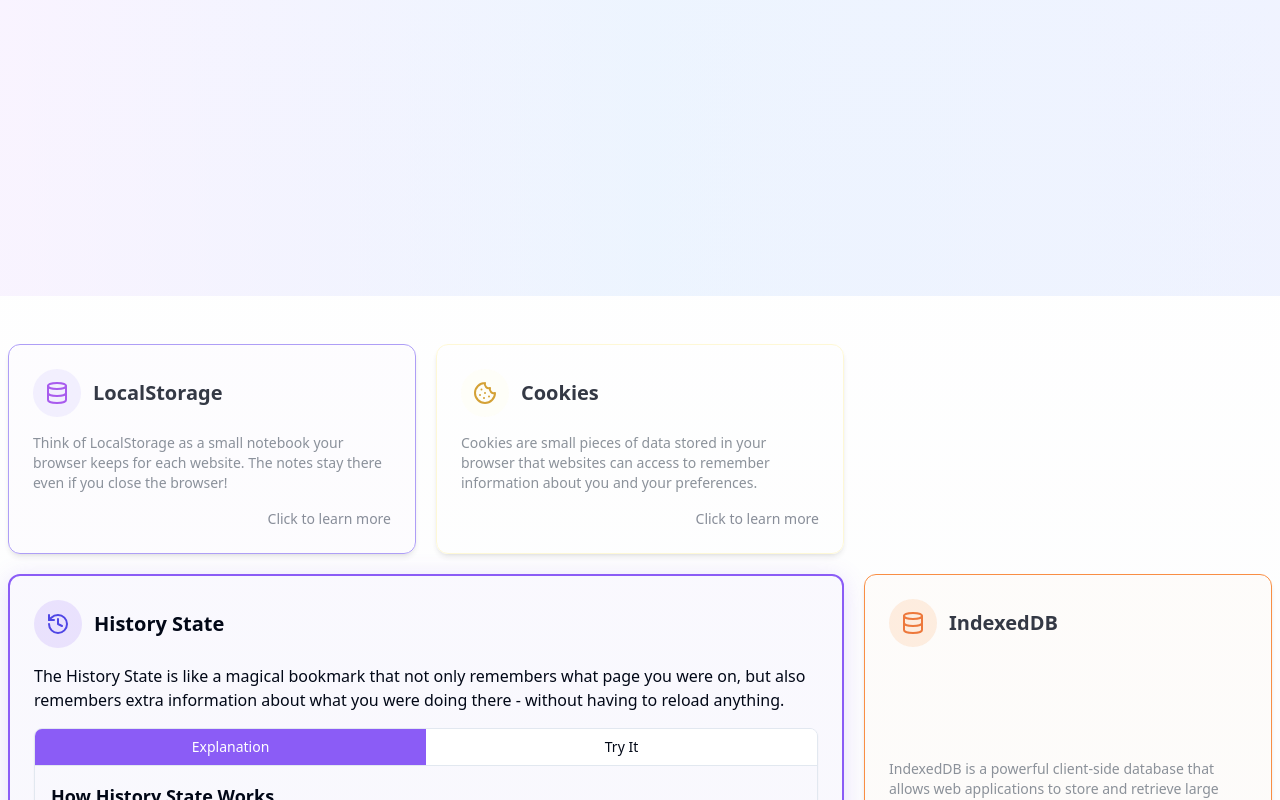
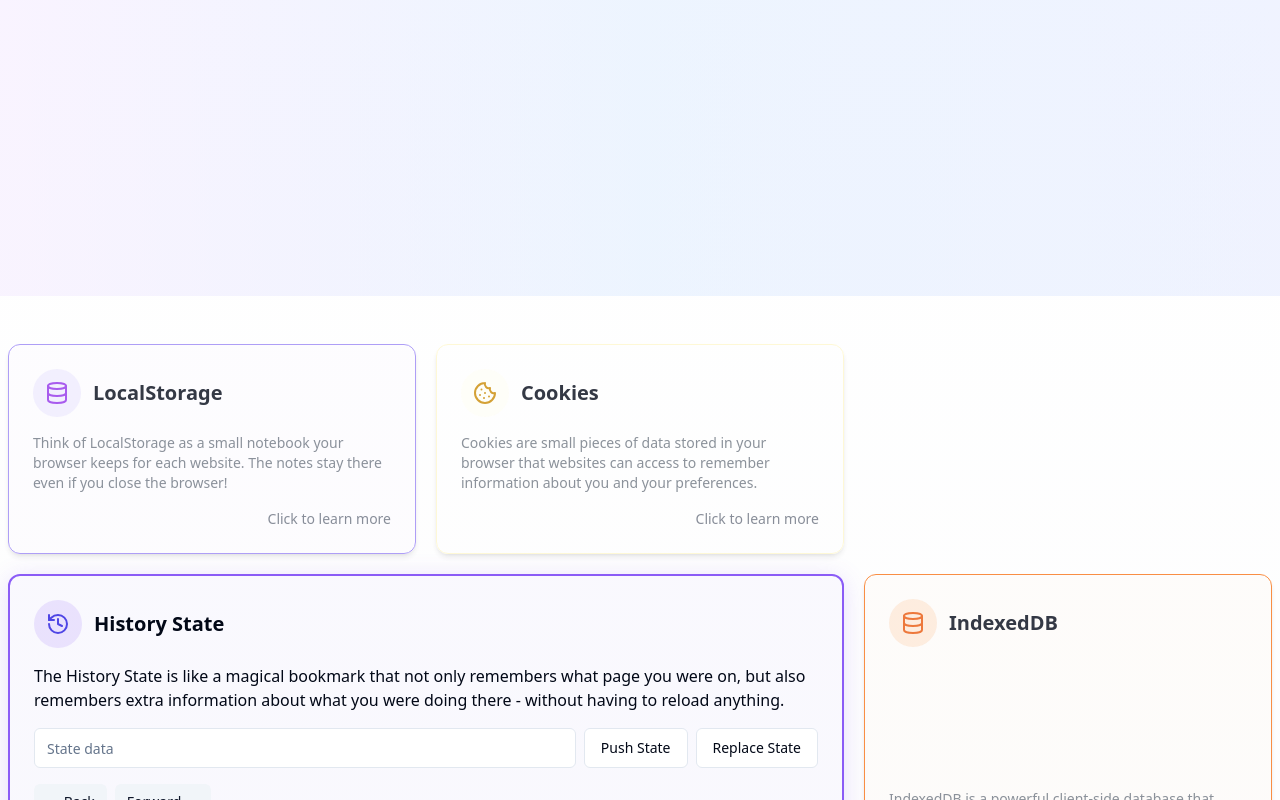
Before and after one commit to Abhisheksinha1506/web-storage-adventures-explained, a React (Vite) app: page / in a window 1280 px wide. Both pictures are taken after a click on the button 1068 px from the left and 449 px from the top of the page. Shown: the top 800 px of the page. Built offline with nearby package versions, Linux system fonts and the light colour scheme.

Commit message:
Fix: History state demo try it section
Fixes the "Try It" section in the History State demo.

```diff
--- a/src/components/storage/HistoryStateDemo.tsx
+++ b/src/components/storage/HistoryStateDemo.tsx
@@ -2,7 +2,6 @@
 import { useState, useEffect } from 'react';
 import { History } from 'lucide-react';
 import StorageCard from '../StorageCard';
-import InteractiveDemo from '../InteractiveDemo';
 import CodeSnippet from '../CodeSnippet';
 import { Button } from '@/components/ui/button';
 import { Input } from '@/components/ui/input';
@@ -45,7 +44,23 @@ const HistoryStateDemo = ({ expanded = false, onExpand, onCollapse, summaryMode
     return () => window.removeEventListener('popstate', handlePopState);
   }, []);
 
-  const demoComponent = (
+  return (
+    <StorageCard
+      title="History State"
+      icon={<History className="h-6 w-6 text-indigo-600" />}
+      color="#8B5CF6"
+      expanded={expanded}
+      onExpand={onExpand}
+      onCollapse={onCollapse}
+      summaryMode={summaryMode}
+      summary={
+        <p>The History API allows web applications to manipulate browser history and store state data without page reloads, perfect for single-page applications.</p>
+      }
+    >
+      <p className="mb-4">
+        The History State is like a magical bookmark that not only remembers what page you were on, but also remembers extra information about what you were doing there - without having to reload anything.
+      </p>
+
       <div className="space-y-4">
         <div className="flex gap-2">
           <Input
@@ -77,31 +92,7 @@ const HistoryStateDemo = ({ expanded = false, onExpand, onCollapse, summaryMode
         <p className="text-xs text-gray-500 mt-2">
           Note: Use the browser's back/forward buttons or the buttons above to navigate history states.
         </p>
-    </div>
-  );
 
-  return (
-    <StorageCard
-      title="History State"
-      icon={<History className="h-6 w-6 text-indigo-600" />}
-      color="#8B5CF6"
-      expanded={expanded}
-      onExpand={onExpand}
-      onCollapse={onCollapse}
-      summaryMode={summaryMode}
-      summary={
-        <p>The History API allows web applications to manipulate browser history and store state data without page reloads, perfect for single-page applications.</p>
-      }
-    >
-      <p className="mb-4">
-        The History State is like a magical bookmark that not only remembers what page you were on, but also remembers extra information about what you were doing there - without having to reload anything.
-      </p>
-
-      <InteractiveDemo
-        title="How History State Works"
-        demoComponent={demoComponent}
-        color="#8B5CF6"
-      >
         <ul className="list-disc pl-5 space-y-2 mb-4">
           <li>Allows websites to store data in the browser's navigation history</li>
           <li>Works with browser forward/back buttons</li>
@@ -132,7 +123,7 @@ window.history.replaceState(
 window.addEventListener('popstate', (event) => {
   console.log(event.state); // Retrieve the state object
 });`} />
-      </InteractiveDemo>
+      </div>
     </StorageCard>
   );
 };
```
Lines whose indentation alone changed are shown as unchanged.
